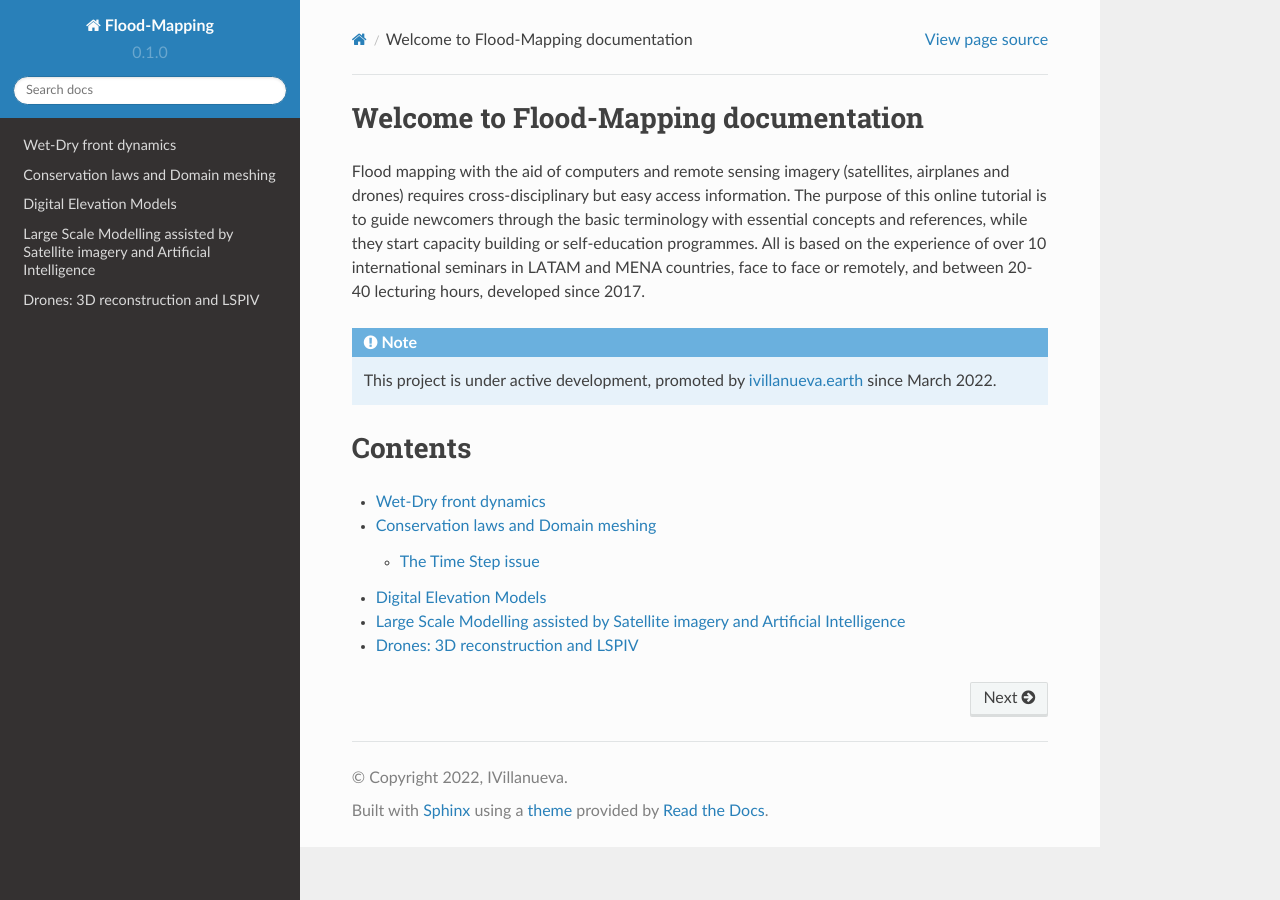
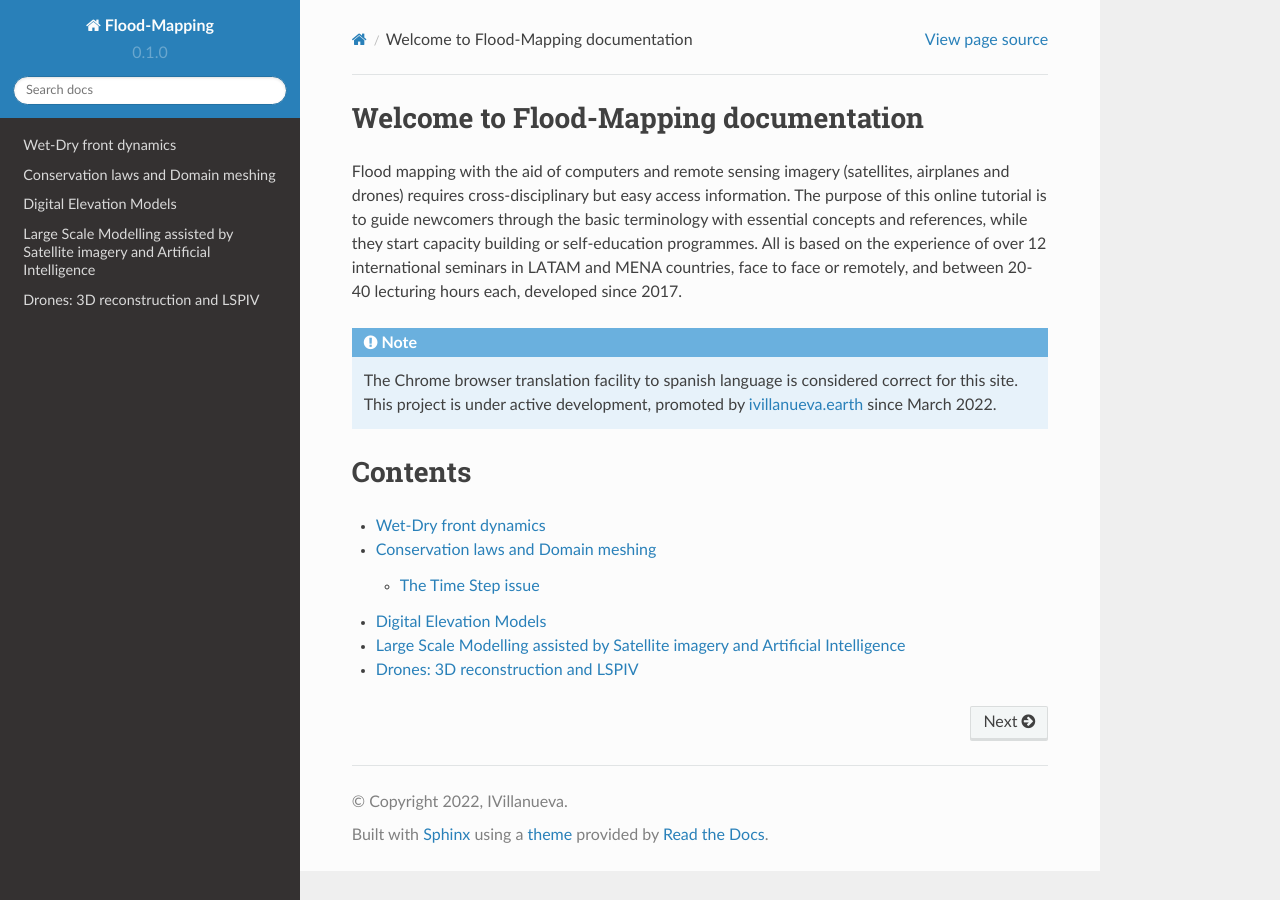
Before and after one commit to ivillamadrid/FloodMapping, a Sphinx documentation site: the page built from docs/source/index.rst, in a window 1280 px wide. Built offline with Sphinx 7.4.7 and the Read the Docs theme 2.0.0, drawn with Linux system fonts in a browser that asks for light colours.

Commit message:
Update index.rst

```diff
--- a/docs/source/index.rst
+++ b/docs/source/index.rst
@@ -1,10 +1,10 @@
 Welcome to Flood-Mapping documentation
 ======================================
 
-Flood mapping with the aid of computers and remote sensing imagery (satellites, airplanes and drones) requires cross-disciplinary but easy access information. The purpose of this online tutorial is to guide newcomers through the basic terminology with essential concepts and references, while they start capacity building  or self-education programmes. All is based on the experience of over 10 international seminars in LATAM and MENA countries, face to face or remotely, and between 20-40 lecturing hours, developed since 2017.
+Flood mapping with the aid of computers and remote sensing imagery (satellites, airplanes and drones) requires cross-disciplinary but easy access information. The purpose of this online tutorial is to guide newcomers through the basic terminology with essential concepts and references, while they start capacity building  or self-education programmes. All is based on the experience of over 12 international seminars in LATAM and MENA countries, face to face or remotely, and between 20-40 lecturing hours each, developed since 2017.
 
 .. note::
-
+   The Chrome browser translation facility to spanish language is considered correct for this site.
    This project is under active development, promoted by  `ivillanueva.earth <https://www.ivillanueva.earth/>`_ since March 2022.
 
 Contents
```
